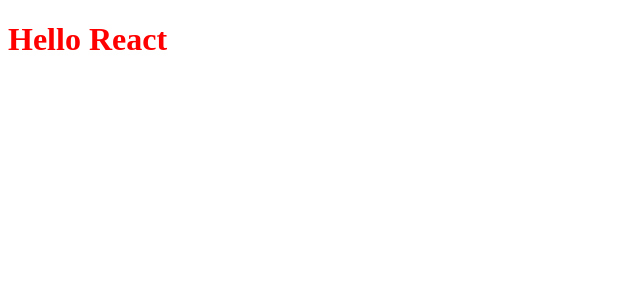
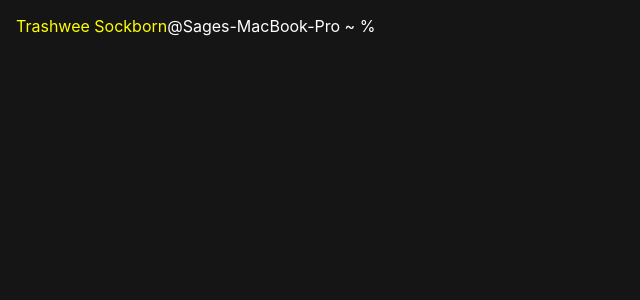
Before and after one commit to sagerg/portfolio, a React app: page / in a window 1280 px wide. Shown: the top 300 px of the page, without its empty margins (0-640 px from the left). Built offline with nearby package versions, Linux system fonts and the light colour scheme.

Commit message:
Added barebones terminal.

```diff
--- a/src/App.js
+++ b/src/App.js
@@ -1,6 +1,18 @@
 import React from "react";
+import Home from "./pages/Home";
+import "./assets/app.css"
+import { generateARandomeName } from "../src/utils/nameGenerator";
+
 const App = () => {
-  return <h1>Hello React</h1>;
+  const name = generateARandomeName();
+
+  return (
+    <>
+      <Home
+        name={name}
+      />
+    </>
+  );
 };
 
 export default App;
--- /dev/null
+++ b/src/assets/app.css
@@ -0,0 +1,9 @@
+html, body {
+  margin: 0;
+  padding: 0;
+  font-family: -apple-system, BlinkMacSystemFont, 'Segoe UI', 'Roboto', 'Oxygen',
+    'Ubuntu', 'Cantarell', 'Fira Sans', 'Droid Sans', 'Helvetica Neue',
+    sans-serif;
+  -webkit-font-smoothing: antialiased;
+  -moz-osx-font-smoothing: grayscale;
+}
--- /dev/null
+++ b/src/assets/terminal.css
@@ -0,0 +1,27 @@
+.terminal-wrapper {
+  background-color: #151515;
+  color: #fff;
+  height: 100vh;
+  padding: 1rem;
+  box-sizing: border-box;
+  overflow: auto;
+}
+
+.terminal-input {
+  display: inline;
+  border: none;
+  outline: none;
+  margin: 0;
+  padding: 0;
+  background-color: transparent;
+  color: #fff;
+  font-size: 1rem;
+}
+
+.terminal {
+  white-space: pre;
+}
+
+.pre-cursor-text {
+  color: yellow;
+}
--- /dev/null
+++ b/src/data/data.json
@@ -0,0 +1,28 @@
+{
+  "commands": {
+    "help": "",
+    "about": "",
+    "projects": "",
+    "social-media": "",
+    "github": "https://github.com/sagerg",
+    "linkedin": "https://www.linkedin.com/in/sagegarcia/",
+    "email": "sage.garcia21@gmail.com",
+    "whoami": "",
+    "ls": "",
+    "echo": "",
+    "cat": ""
+  },
+  "funny-names": [
+    "Zoowee Blubberworth",
+    "Flufffy Gloomkins",
+    "Buritt Noseface",
+    "Peaberry Wigglewhistle",
+    "Trashwee Sockborn",
+    "Flapberry Fudgewhistle",
+    "Gummoo Hooperbottom",
+    "Humster Pottyworthy",
+    "Bugby Doodoohill",
+    "Gootu Snotborn",
+    "Peafy Doodoofish"
+  ]
+}
--- a/src/index.js
+++ b/src/index.js
@@ -1,8 +1,13 @@
 import React from "react";
-import ReactDOM from "react-dom";
+import ReactDOM from "react-dom/client";
 import App from "./App";
 import "./App.scss";
 
 const el = document.getElementById("app");
 
-ReactDOM.render(<App />, el);
+const root = ReactDOM.createRoot(el);
+root.render(
+  <React.StrictMode>
+    <App />
+  </React.StrictMode>
+);
--- /dev/null
+++ b/src/pages/Home/Terminal.js
@@ -0,0 +1,102 @@
+import React , { useEffect, useState, useRef } from "react";
+import "../../assets/terminal.css"
+import data from "../../data/data.json";
+
+const Terminal = ({
+  terminalHistory,
+  setTerminalHistory,
+  name
+}) => {
+  const [input, setInput] = useState("");
+  const inputRef = useRef();
+
+  const preCursorText = (
+    <>
+      <span className="pre-cursor-text">
+        {name}
+      </span>
+      <span>
+        {"@Sages-MacBook-Pro ~ % "}
+      </span>
+    </>
+  );
+
+  const commands = data.commands;
+
+  const handleInputOnChange = (e) => {
+    let cmd = e.target.value;
+    setInput(cmd);
+  };
+
+  const generateOutputComponent = (commandList, trimmedInput) => {
+    let component = undefined;
+    switch (trimmedInput) {
+      case "help":
+        component = (
+          <>
+            {"Available commands: "}
+            <br />
+            {"    "}
+            {commandList.slice(0, commandList.length-1).map((command) => {
+              return (<span><b>{command}</b>, </span>)
+            })}
+            {<b>{commandList[commandList.length-1]}</b>}
+          </>
+        );
+        break;
+      default:
+        component = <>{`zsh: command not found: ${trimmedInput}`}</>;
+    }
+    return component;
+  };
+
+  const handleOnKeyDown = (e) => {
+    if (e.key === "Enter") {
+      let newHistory = [...terminalHistory];
+      newHistory = [...newHistory, <>{preCursorText}{input}</>];
+      const trimmedInput = input.trim();
+      if (trimmedInput !== "") {
+        let output = undefined;
+        const commandList = Object.keys(commands);
+        if (commandList.includes(trimmedInput)) {
+          output = generateOutputComponent(commandList, trimmedInput);
+        } else {
+          output = <>{`zsh: command not found: ${trimmedInput}`}</>;
+        }
+        newHistory = [...newHistory, output];
+      }
+      setTerminalHistory(newHistory);
+      setInput("");
+    }
+  };
+
+  useEffect(() => inputRef.current.focus(), []);
+
+  return (
+    <div
+      className="terminal-wrapper"
+      onClick={() => inputRef.current.focus()}
+    >
+      <div className="terminal">
+        {terminalHistory.map((text, index) => (
+          <div key={index}>
+            {text}
+          </div>
+        ))}
+      </div>
+      <span>
+        {preCursorText}
+      </span>
+      <input
+        ref={inputRef}
+        className="terminal-input"
+        type="text"
+        value={input}
+        onChange={handleInputOnChange}
+        onKeyDown={handleOnKeyDown}
+      />
+    </div>
+  );
+};
+
+export default Terminal;
--- a/src/pages/Home/index.js
+++ b/src/pages/Home/index.js
@@ -0,0 +1,16 @@
+import React, { useState } from "react";
+import Terminal from "./Terminal";
+
+const Home = ({name}) => {
+  const [terminalHistory, setTerminalHistory] = useState([]);
+
+  return (
+    <Terminal
+      terminalHistory={terminalHistory}
+      setTerminalHistory={setTerminalHistory}
+      name={name}
+    />
+  );
+};
+
+export default Home;
--- /dev/null
+++ b/src/utils/nameGenerator.js
@@ -0,0 +1,8 @@
+import data from "../data/data.json";
+
+export const generateARandomeName = () => {
+  const funnyNames = data["funny-names"];
+  const max = funnyNames.length;
+  const index = Math.floor(Math.random() * max);
+  return funnyNames[index];
+};
```
Also changed, not shown: 1 other file (tests, documents, lock files or other folders).
